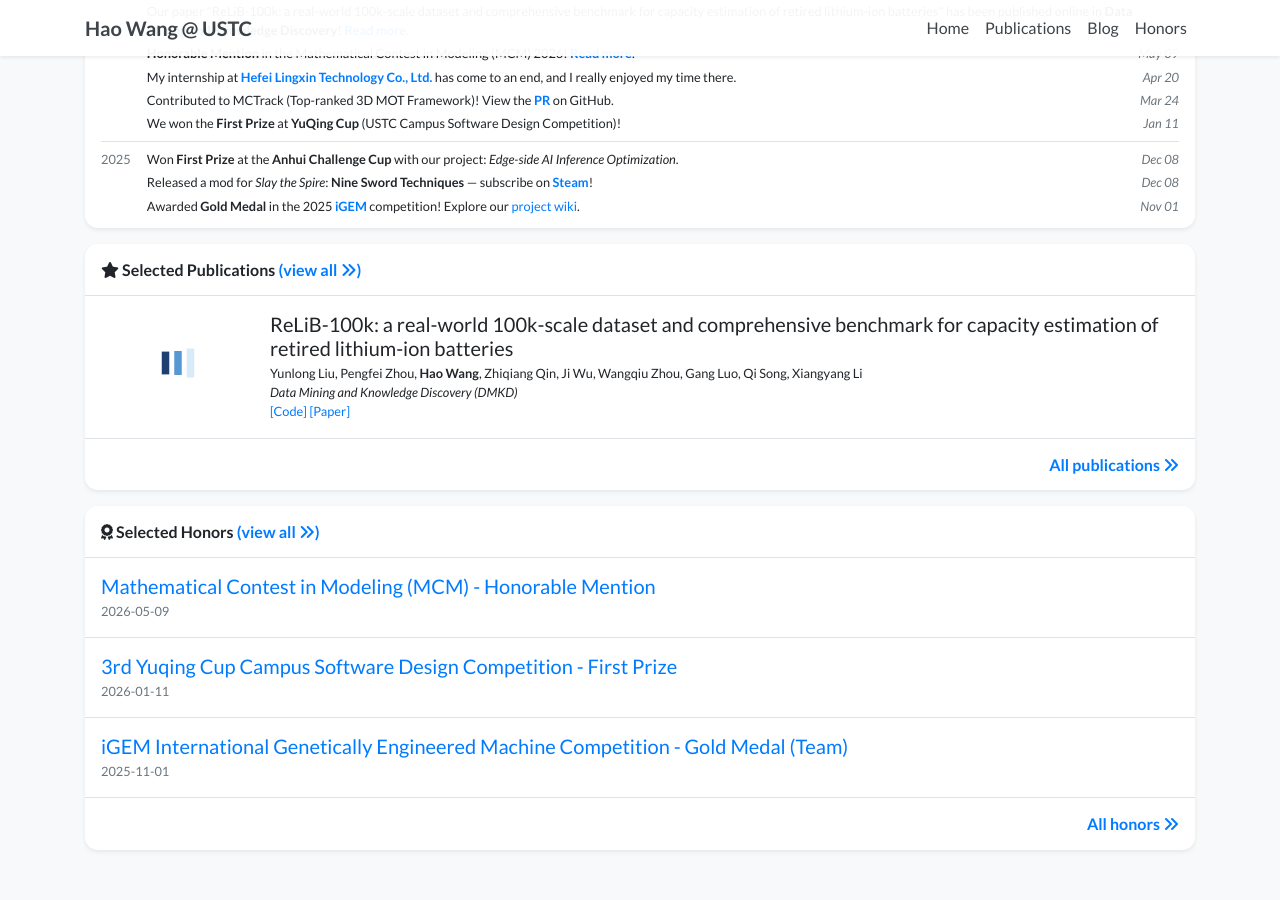
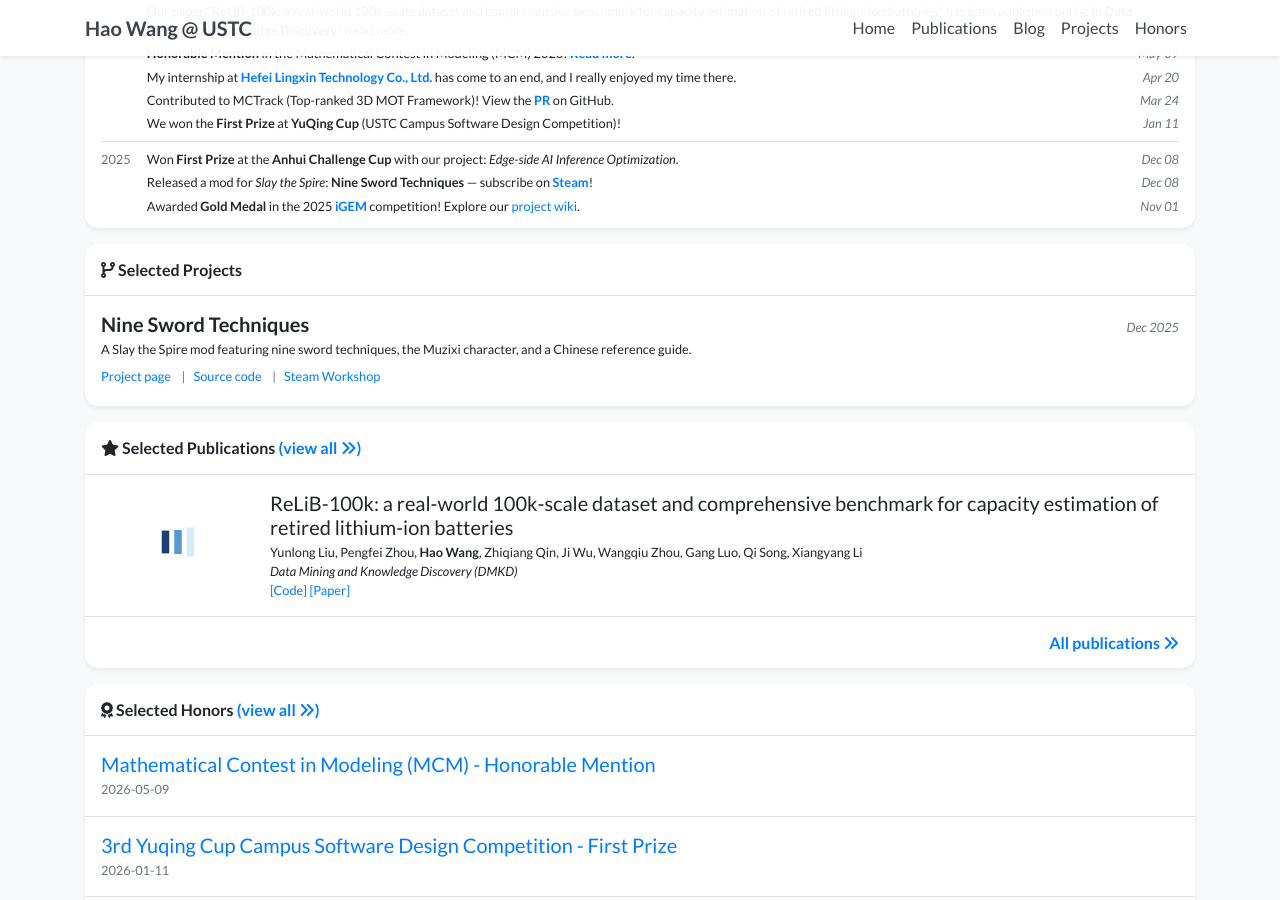
Before and after one commit to lyingloong/lyingloong.github.io, a Jekyll site: the page built from index.html, in a window 1280 px wide and 900 px high, scrolled down 1031 px. Built offline with Jekyll 4.4.1, drawn with Linux system fonts in a browser that asks for light colours; nearby versions of some CDN libraries; a style sheet for code colours, icons or effects is not loaded; before the commit the page ends 1897 px from its top, so only the background shows below that.

Commit message:
Add projects section and Nine Sword Techniques project

```diff
--- a/_data/display.yml
+++ b/_data/display.yml
@@ -1,6 +1,7 @@
 homepage:
   show_experience: true
   show_news: true
+  show_selected_projects: true
   show_selected_publications: true
   show_selected_honors: true
   num_news: 10
--- a/_data/navigation.yml
+++ b/_data/navigation.yml
@@ -7,7 +7,7 @@ pages:
   url: /publications
 - name: Blog
   url: /blog/
-# - name: Projects
-#   url: /projects
+- name: Projects
+  url: /projects
 - name: Honors
   url: /honors
--- /dev/null
+++ b/_includes/widgets/project_card.html
@@ -0,0 +1,20 @@
+{% assign selected_projects = site.projects | sort: "date" | reverse | where: "show", true | where: "selected", true -%}
+{% if selected_projects.size > 0 -%}
+<div class="my-3 bg-white shadow-sm rounded-xl">
+    <h6 class="p-3 mb-0 border-bottom border-gray"><i class="fas fa-code-branch"></i> Selected Projects</h6>
+    <div class="px-3 pb-1 small">
+        {% for project in selected_projects %}
+        <div class="py-3 {% unless forloop.last %}border-bottom border-gray{% endunless %}">
+            <div class="d-flex align-items-baseline justify-content-between">
+                <h5 class="mb-1">{{ project.title }}</h5>
+                <span class="ml-3 text-muted no-break"><i>{{ project.date | date: "%b %Y" }}</i></span>
+            </div>
+            <p class="mb-2">{{ project.description }}</p>
+            <a href="{{ project.website_url }}" target="_blank" rel="noopener">Project page</a>
+            {% if project.source_url %}<span class="mx-2 text-muted">|</span><a href="{{ project.source_url }}" target="_blank" rel="noopener">Source code</a>{% endif %}
+            {% if project.steam_url %}<span class="mx-2 text-muted">|</span><a href="{{ project.steam_url }}" target="_blank" rel="noopener">Steam Workshop</a>{% endif %}
+        </div>
+        {% endfor %}
+    </div>
+</div>
+{% endif -%}
--- a/index.html
+++ b/index.html
@@ -14,6 +14,10 @@ navbar_title: Home
     {% if count_news > 0 %}
         {% include widgets/news_card.html limit=site.data.display.homepage.num_news %}
     {% endif %}
+{% endif %}
+
+{% if site.data.display.homepage.show_selected_projects %}
+    {% include widgets/project_card.html %}
 {% endif %}
 
 {% if site.data.display.homepage.show_selected_publications %}
```
Also changed, not shown: _projects/2025-nine-sword-techniques.md (added, +27 -0 lines).
